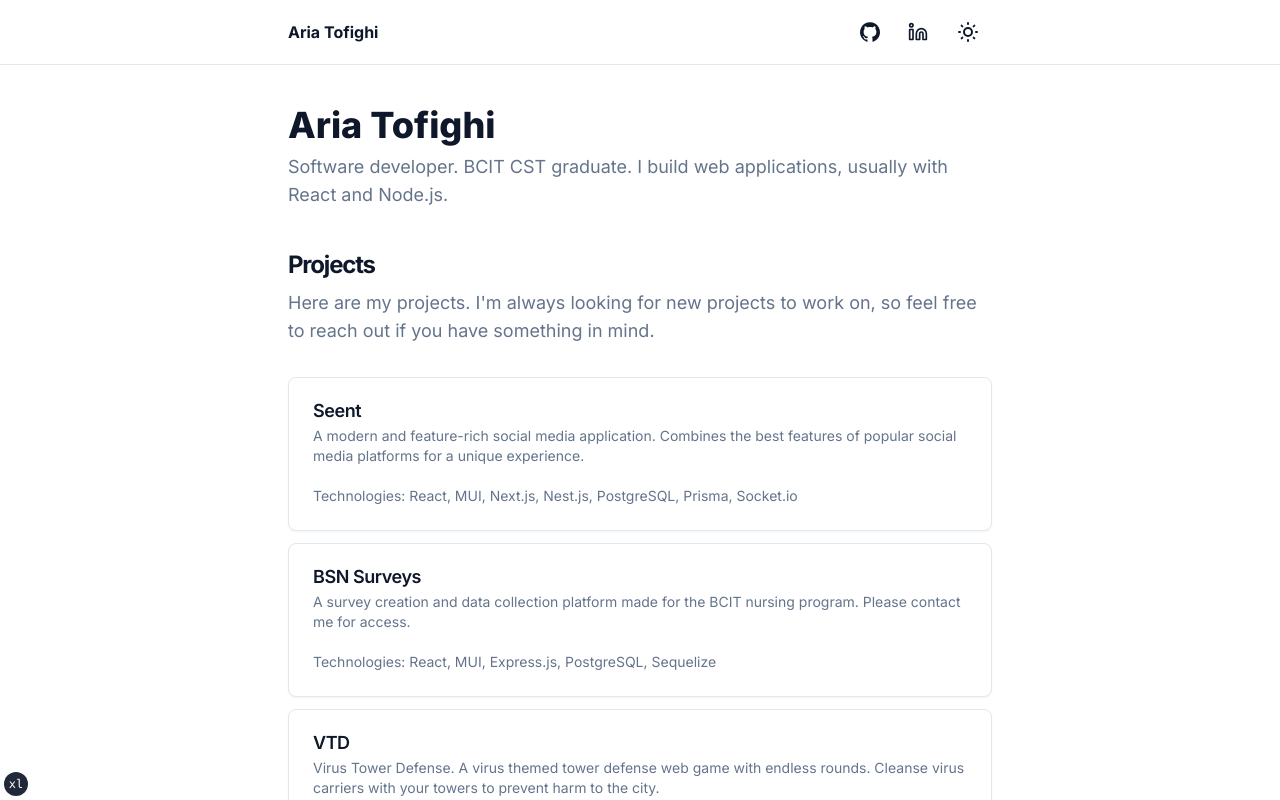
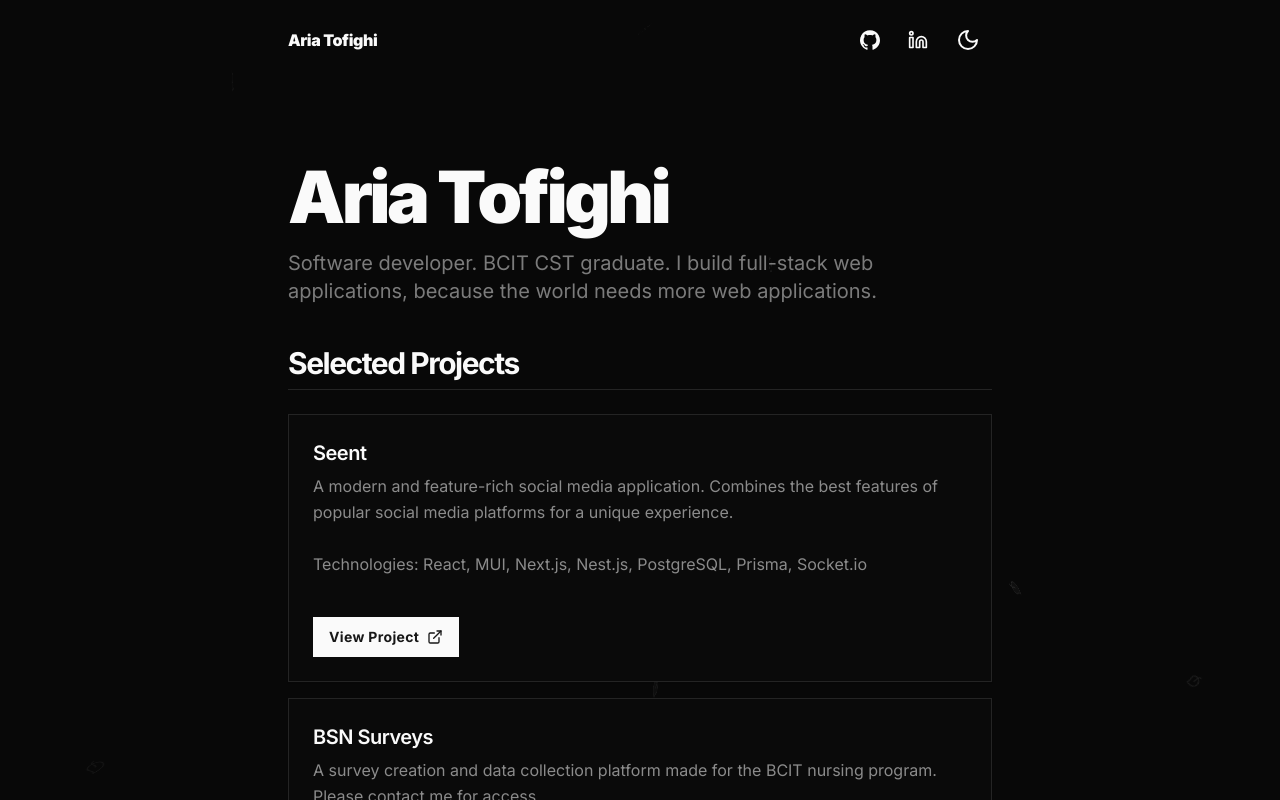
Before and after one commit to AriaTofighi/portfolio, a Next.js app: page / in a window 1280 px wide. Shown: the top 800 px of the page. Built offline with nearby package versions, Linux system fonts and the light colour scheme.

Commit message:
feat: dust off old UI

```diff
--- a/app/layout.tsx
+++ b/app/layout.tsx
@@ -5,8 +5,8 @@ import { siteConfig } from "@/config/site";
 import { fontSans } from "@/lib/fonts";
 import { cn } from "@/lib/utils";
 import { SiteHeader } from "@/components/site-header";
-import { TailwindIndicator } from "@/components/tailwind-indicator";
 import { ThemeProvider } from "@/components/theme-provider";
+import { Particles } from "@/components/particles";
 
 export const metadata: Metadata = {
   title: {
@@ -40,12 +40,12 @@ export default function RootLayout({ children }: RootLayoutProps) {
             fontSans.variable
           )}
         >
-          <ThemeProvider attribute="class" defaultTheme="system" enableSystem>
+          <ThemeProvider attribute="class" defaultTheme="dark" enableSystem>
+            <Particles />
             <div className="relative flex min-h-screen flex-col">
               <SiteHeader />
               <div className="flex-1">{children}</div>
             </div>
-            <TailwindIndicator />
           </ThemeProvider>
         </body>
       </html>
--- a/app/page.tsx
+++ b/app/page.tsx
@@ -24,26 +24,24 @@ const projects: Project[] = [
 
 export default function IndexPage() {
   return (
-    <section className="container grid max-w-3xl items-center gap-10 py-6 md:py-10">
-      <div className="flex max-w-[980px] flex-col items-start gap-2">
-        <h1 className="text-3xl font-extrabold  md:text-4xl">
+    <section className="container grid max-w-3xl items-center gap-10 py-12 md:py-20">
+      <div className="flex max-w-[980px] flex-col items-start gap-4 opacity-0 animate-fade-up" style={{ animationDelay: "100ms" }}>
+        <h1 className="text-4xl font-black leading-tight tracking-tighter sm:text-5xl md:text-6xl lg:text-7xl">
           Aria Tofighi
         </h1>
-        <p className="text-lg text-muted-foreground">
-          Software developer. BCIT CST graduate. I build web applications, usually with React and Node.js.
+        <p className="max-w-[700px] text-lg text-muted-foreground/80 sm:text-xl transition-colors hover:text-foreground">
+          Software developer. BCIT CST graduate. I build full-stack web applications, because the world needs more web applications.
         </p>
       </div>
-      <div className="flex flex-col items-start gap-2">
-        <h2 className="text-xl font-bold leading-tight tracking-tighter md:text-2xl">
-          Projects
+      <div className="flex flex-col items-start gap-6 opacity-0 animate-fade-up" style={{ animationDelay: "200ms" }}>
+        <h2 className="text-2xl font-bold leading-tight tracking-tighter md:text-3xl border-b pb-2 w-full">
+          Selected Projects
         </h2>
-        <p className="mb-6 max-w-[700px] text-lg text-muted-foreground">
-          Here are my projects. I&apos;m always looking for new projects to work
-          on, so feel free to reach out if you have something in mind.
-        </p>
-        <div className="flex flex-col gap-3">
-          {projects.map((project) => (
-            <ProjectCard project={project} key={project.title} />
+        <div className="flex w-full flex-col gap-4">
+          {projects.map((project, index) => (
+            <div key={project.title} className="opacity-0 animate-fade-up" style={{ animationDelay: `${300 + index * 100}ms` }}>
+              <ProjectCard project={project} />
+            </div>
           ))}
         </div>
       </div>
--- a/components/main-nav.tsx
+++ b/components/main-nav.tsx
@@ -13,8 +13,8 @@ interface MainNavProps {
 export function MainNav({ items }: MainNavProps) {
   return (
     <div className="flex gap-6 md:gap-10">
-      <Link href="/" className="flex items-center space-x-2">
-        <span className="inline-block font-bold">{siteConfig.name}</span>
+      <Link href="/" className="flex items-center space-x-2 group">
+        <span className="inline-block font-black tracking-tight transition-colors group-hover:text-primary/80">{siteConfig.name}</span>
       </Link>
       {items?.length ? (
         <nav className="flex gap-6">
--- /dev/null
+++ b/components/particles.tsx
@@ -0,0 +1,128 @@
+"use client";
+
+import React, { useEffect, useState } from "react";
+import { Leaf } from "lucide-react";
+
+interface Particle {
+    id: number;
+    x: number;
+    y: number;
+    size: number;
+    speedY: number;
+    speedX: number;
+    opacity: number;
+    rotation1: number;
+    rotation2: number;
+    rotation3: number;
+    rotationSpeed1: number;
+    rotationSpeed2: number;
+    rotationSpeed3: number;
+    type: number; // to variate leaf appearance slightly
+}
+
+export function Particles() {
+    const [particles, setParticles] = useState<Particle[]>([]);
+
+    useEffect(() => {
+        // Generate initial leaf particles
+        const particleCount = 15; // Fewer, more deliberate leaves
+        const newParticles: Particle[] = [];
+
+        for (let i = 0; i < particleCount; i++) {
+            // distribute them randomly across the screen initially so they aren't clumped
+            newParticles.push(createParticle(i, Math.random() * 100, (Math.random() * 100) - 20));
+        }
+
+        setParticles(newParticles);
+
+        let animationFrameId: number;
+        let lastTime = performance.now();
+
+        const animate = (time: number) => {
+            const deltaTime = time - lastTime;
+            lastTime = time;
+
+            setParticles((prev) =>
+                prev.map((p) => {
+                    let newY = p.y + p.speedY * (deltaTime / 16);
+                    // Complex swaying motion combining multiple sine waves
+                    let newX = p.x +
+                        Math.sin(time / 3000 + p.id) * p.speedX +
+                        Math.cos(time / 2000 + p.id * 2) * (p.speedX * 0.5);
+
+                    // Reset leaf if it goes off screen bottom
+                    if (newY > 110) {
+                        return createParticle(p.id, Math.random() * 100, -10);
+                    }
+
+                    return {
+                        ...p,
+                        y: newY,
+                        x: newX,
+                        // 3D tumbling effect
+                        rotation1: p.rotation1 + p.rotationSpeed1 * (deltaTime / 16),
+                        rotation2: p.rotation2 + p.rotationSpeed2 * (deltaTime / 16),
+                        rotation3: p.rotation3 + p.rotationSpeed3 * (deltaTime / 16),
+                    };
+                })
+            );
+
+            animationFrameId = requestAnimationFrame(animate);
+        };
+
+        animationFrameId = requestAnimationFrame(animate);
+
+        return () => cancelAnimationFrame(animationFrameId);
+    }, []);
+
+    function createParticle(id: number, startX: number, startY: number): Particle {
+        return {
+            id,
+            x: startX,
+            y: startY,
+            size: Math.random() * 16 + 12, // 12px to 28px
+            speedY: Math.random() * 0.15 + 0.05, // VERY slow fall (0.05 to 0.2)
+            speedX: Math.random() * 0.08 + 0.02, // Slow sway
+            opacity: Math.random() * 0.15 + 0.05, // Extremely subtle (5% to 20%)
+            rotation1: Math.random() * 360,
+            rotation2: Math.random() * 360,
+            rotation3: Math.random() * 360,
+            // Tumbling speeds
+            rotationSpeed1: (Math.random() - 0.5) * 1.5,
+            rotationSpeed2: (Math.random() - 0.5) * 1.5,
+            rotationSpeed3: (Math.random() - 0.5) * 1.5,
+            type: Math.floor(Math.random() * 3), // 0, 1, or 2 for slight variety
+        };
+    }
+
+    return (
+        <div className="pointer-events-none fixed inset-0 z-[-1] overflow-hidden">
+            {particles.map((p) => {
+                // Add slight variety to the leaf rendering based on type
+                const LeafComponent = p.type === 0 ? Leaf : p.type === 1 ? Leaf : Leaf;
+
+                return (
+                    <div
+                        key={p.id}
+                        className="absolute text-foreground transition-opacity"
+                        style={{
+                            left: `${p.x}%`,
+                            top: `${p.y}%`,
+                            opacity: p.opacity,
+                            // 3D rotation transform for realistic tumbling
+                            transform: `rotateX(${p.rotation1}deg) rotateY(${p.rotation2}deg) rotateZ(${p.rotation3}deg)`,
+                            transformStyle: 'preserve-3d',
+                        }}
+                    >
+                        <LeafComponent
+                            width={p.size}
+                            height={p.size}
+                            strokeWidth={p.type === 1 ? 1.5 : 1} // Varied stroke weight
+                            className={p.type === 2 ? "fill-foreground/20" : "fill-transparent"} // Varied fill
+                        />
+                    </div>
+                )
+            })}
+        </div>
+    );
+}
--- a/components/project-card.tsx
+++ b/components/project-card.tsx
@@ -8,6 +8,7 @@ import {
   CardHeader,
   CardTitle,
 } from "@/components/ui/card";
+import { ExternalLink } from "lucide-react";
 
 type Props = {
   project: Project;
@@ -16,29 +17,31 @@ type Props = {
 const ProjectCard = ({ project }: Props) => {
   const { title, description, href } = project;
 
-  const cardContent = (
-    <Card>
+  return (
+    <Card className="group relative overflow-hidden transition-all duration-300 hover:border-primary/30 hover:shadow-md flex flex-col h-full">
       <CardHeader>
-        <CardTitle>{title}</CardTitle>
-        <div className="flex justify-between">
-          {/* whitespace: pre-line  */}
-          <CardDescription className="
-            whitespace-pre-line
-          ">{description}</CardDescription>
+        <CardTitle className="text-xl tracking-tight">{title}</CardTitle>
+        <div className="mt-3">
+          <CardDescription className="whitespace-pre-line text-muted-foreground/90 text-base leading-relaxed">
+            {description}
+          </CardDescription>
         </div>
       </CardHeader>
+
+      <div className="absolute inset-0 z-[-1] bg-gradient-to-br from-primary/5 via-transparent to-transparent opacity-0 transition-opacity duration-500 group-hover:opacity-100" />
+
+      {href && (
+        <CardFooter className="pt-4 mt-auto">
+          <Button asChild variant="default" className="w-full sm:w-auto font-bold tracking-wide group/btn">
+            <a href={href} target="_blank" rel="noopener noreferrer">
+              View Project
+              <ExternalLink className="ml-2 h-4 w-4 transition-transform group-hover/btn:-translate-y-0.5 group-hover/btn:translate-x-0.5" />
+            </a>
+          </Button>
+        </CardFooter>
+      )}
     </Card>
   );
-
-  const content = href ? (
-    <a href={href} target="_blank" rel="noopener noreferrer">
-      {cardContent}
-    </a>
-  ) : (
-    cardContent
-  );
-
-  return content
 };
 
 export default ProjectCard;
--- a/components/site-header.tsx
+++ b/components/site-header.tsx
@@ -1,14 +1,33 @@
+"use client"
+
+import * as React from "react"
 import Link from "next/link"
 
 import { siteConfig } from "@/config/site"
+import { cn } from "@/lib/utils"
 import { buttonVariants } from "@/components/ui/button"
 import { Icons } from "@/components/icons"
 import { MainNav } from "@/components/main-nav"
 import { ThemeToggle } from "@/components/theme-toggle"
 
 export function SiteHeader() {
+  const [isScrolled, setIsScrolled] = React.useState(false)
+
+  React.useEffect(() => {
+    const handleScroll = () => {
+      setIsScrolled(window.scrollY > 10)
+    }
+    window.addEventListener("scroll", handleScroll)
+    return () => window.removeEventListener("scroll", handleScroll)
+  }, [])
+
   return (
-    <header className="sticky top-0 z-40 w-full border-b bg-background">
+    <header className={cn(
+      "sticky top-0 z-40 w-full transition-all duration-300 border-b",
+      isScrolled
+        ? "border-border bg-background/80 backdrop-blur-md py-0"
+        : "border-transparent bg-transparent py-2"
+    )}>
       <div className="container flex h-16 max-w-3xl items-center space-x-4 sm:justify-between sm:space-x-0">
         <MainNav items={siteConfig.mainNav} />
         <div className="flex flex-1 items-center justify-end space-x-4">
--- a/styles/globals.css
+++ b/styles/globals.css
@@ -5,68 +5,68 @@
 @layer base {
   :root {
     --background: 0 0% 100%;
-    --foreground: 222.2 47.4% 11.2%;
+    --foreground: 0 0% 9%;
 
-    --muted: 210 40% 96.1%;
-    --muted-foreground: 215.4 16.3% 46.9%;
+    --muted: 0 0% 96.1%;
+    --muted-foreground: 0 0% 45.1%;
 
     --popover: 0 0% 100%;
-    --popover-foreground: 222.2 47.4% 11.2%;
+    --popover-foreground: 0 0% 9%;
 
-    --border: 214.3 31.8% 91.4%;
-    --input: 214.3 31.8% 91.4%;
+    --border: 0 0% 89.8%;
+    --input: 0 0% 89.8%;
 
     --card: 0 0% 100%;
-    --card-foreground: 222.2 47.4% 11.2%;
+    --card-foreground: 0 0% 9%;
 
-    --primary: 222.2 47.4% 11.2%;
-    --primary-foreground: 210 40% 98%;
+    --primary: 0 0% 9%;
+    --primary-foreground: 0 0% 98%;
 
-    --secondary: 210 40% 96.1%;
-    --secondary-foreground: 222.2 47.4% 11.2%;
+    --secondary: 0 0% 96.1%;
+    --secondary-foreground: 0 0% 9%;
 
-    --accent: 210 40% 96.1%;
-    --accent-foreground: 222.2 47.4% 11.2%;
+    --accent: 0 0% 96.1%;
+    --accent-foreground: 0 0% 9%;
 
-    --destructive: 0 100% 50%;
-    --destructive-foreground: 210 40% 98%;
+    --destructive: 0 84.2% 60.2%;
+    --destructive-foreground: 0 0% 98%;
 
-    --ring: 215 20.2% 65.1%;
+    --ring: 0 0% 9%;
 
-    --radius: 0.5rem;
+    --radius: 0rem;
   }
 
   .dark {
-    --background: 224 71% 4%;
-    --foreground: 213 31% 91%;
+    --background: 0 0% 3%;
+    --foreground: 0 0% 98%;
 
-    --muted: 223 47% 11%;
-    --muted-foreground: 215.4 16.3% 56.9%;
+    --muted: 0 0% 12%;
+    --muted-foreground: 0 0% 60%;
 
-    --accent: 216 34% 17%;
-    --accent-foreground: 210 40% 98%;
+    --accent: 0 0% 12%;
+    --accent-foreground: 0 0% 98%;
 
-    --popover: 224 71% 4%;
-    --popover-foreground: 215 20.2% 65.1%;
+    --popover: 0 0% 4%;
+    --popover-foreground: 0 0% 98%;
 
-    --border: 216 34% 17%;
-    --input: 216 34% 17%;
+    --border: 0 0% 14%;
+    --input: 0 0% 14%;
 
-    --card: 224 71% 4%;
-    --card-foreground: 213 31% 91%;
+    --card: 0 0% 4%;
+    --card-foreground: 0 0% 98%;
 
-    --primary: 210 40% 98%;
-    --primary-foreground: 222.2 47.4% 1.2%;
+    --primary: 0 0% 98%;
+    --primary-foreground: 0 0% 9%;
 
-    --secondary: 222.2 47.4% 11.2%;
-    --secondary-foreground: 210 40% 98%;
+    --secondary: 0 0% 12%;
+    --secondary-foreground: 0 0% 98%;
 
-    --destructive: 0 63% 31%;
-    --destructive-foreground: 210 40% 98%;
+    --destructive: 0 62.8% 30.6%;
+    --destructive-foreground: 0 0% 98%;
 
-    --ring: 216 34% 17%;
+    --ring: 0 0% 20%;
 
-    --radius: 0.5rem;
+    --radius: 0rem;
   }
 }
 
--- a/tailwind.config.js
+++ b/tailwind.config.js
@@ -65,10 +65,20 @@ module.exports = {
           from: { height: "var(--radix-accordion-content-height)" },
           to: { height: 0 },
         },
+        "fade-up": {
+          "0%": { opacity: "0", transform: "translateY(15px)" },
+          "100%": { opacity: "1", transform: "translateY(0)" },
+        },
+        "fade-in": {
+          "0%": { opacity: "0" },
+          "100%": { opacity: "1" },
+        },
       },
       animation: {
         "accordion-down": "accordion-down 0.2s ease-out",
         "accordion-up": "accordion-up 0.2s ease-out",
+        "fade-up": "fade-up 0.6s cubic-bezier(0.16, 1, 0.3, 1) forwards",
+        "fade-in": "fade-in 0.6s cubic-bezier(0.16, 1, 0.3, 1) forwards",
       },
     },
   },
```
